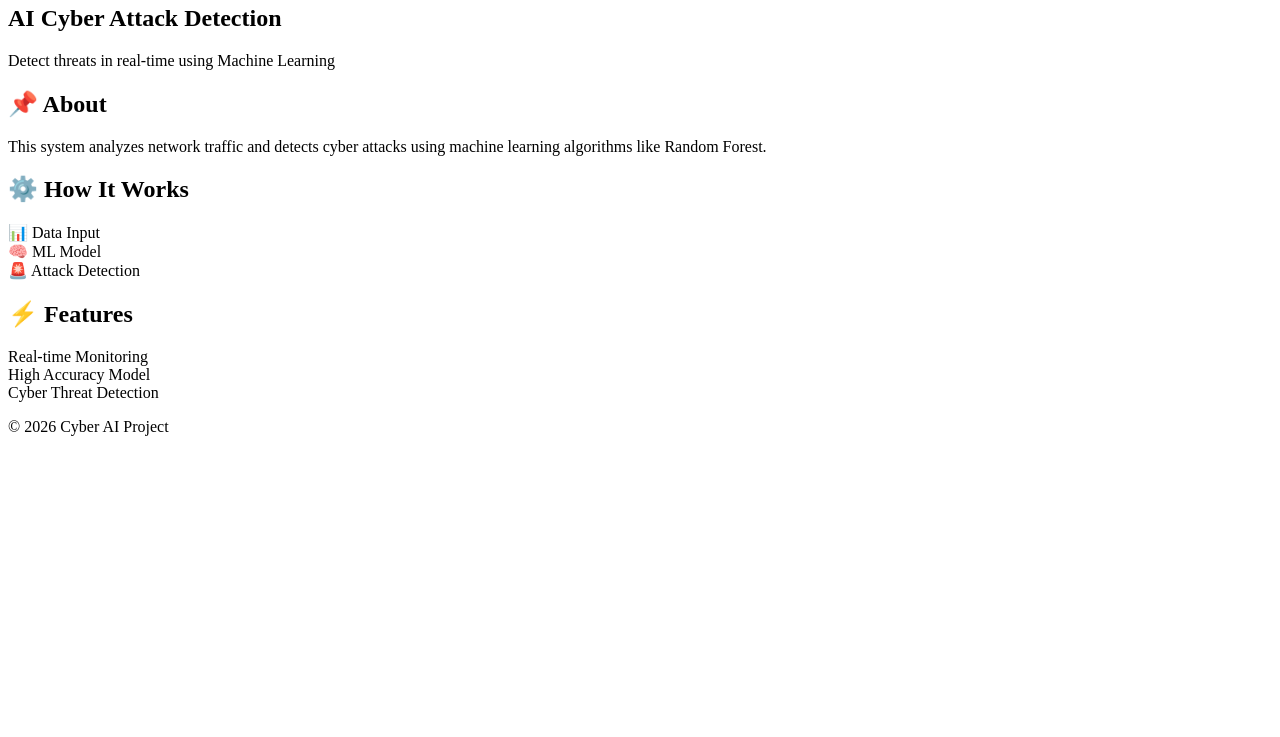
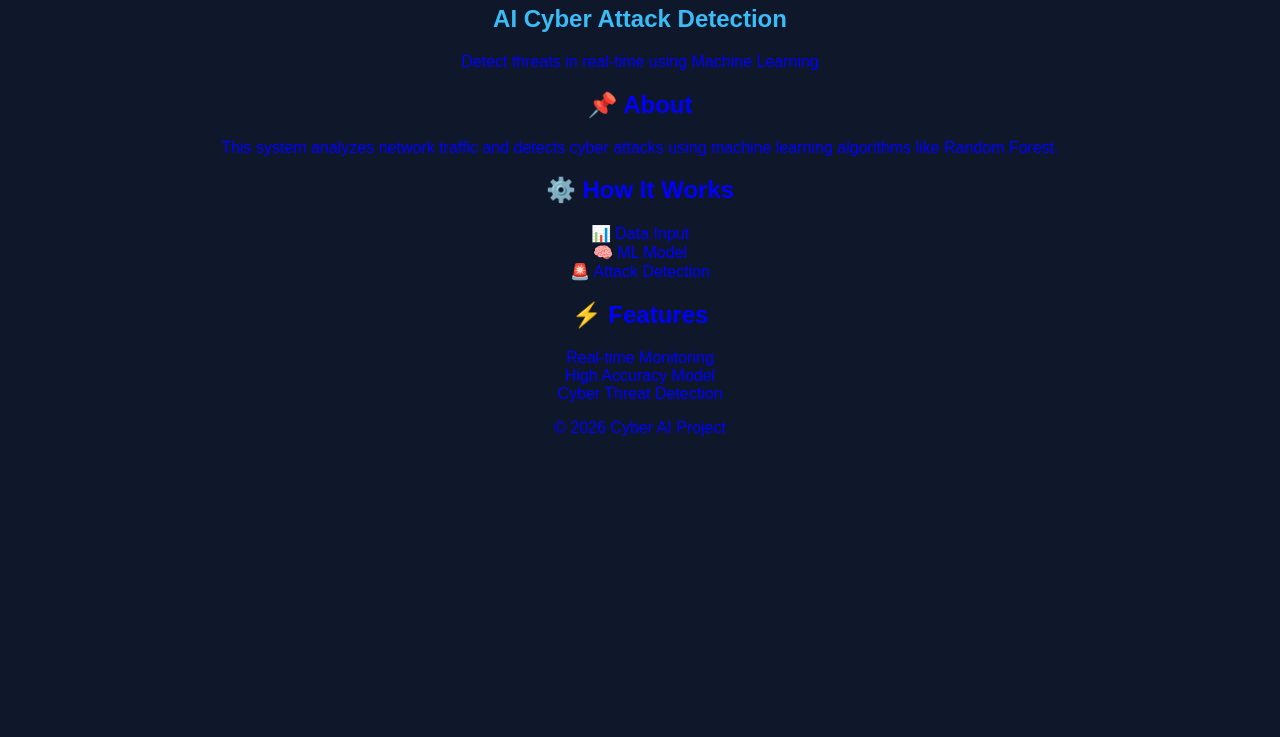
Before and after one commit to samarthyaraghuvanshi8-bot/cyber-ai-presentation, a plain HTML site: page index.html in a window 1280 px wide. Shown: the part 63-800 px from the top of the page. Drawn offline with Linux system fonts and the light colour scheme.

Commit message:
Update index.html

```diff
--- a/index.html
+++ b/index.html
@@ -2,7 +2,7 @@
 <html>
 <head>
     <title>Cyber AI Detection</title>
-    <link rel="stylesheet" href="style.css">
+    <link rel="stylesheet" href="stlye.css">
 </head>
 <body>
 
```
